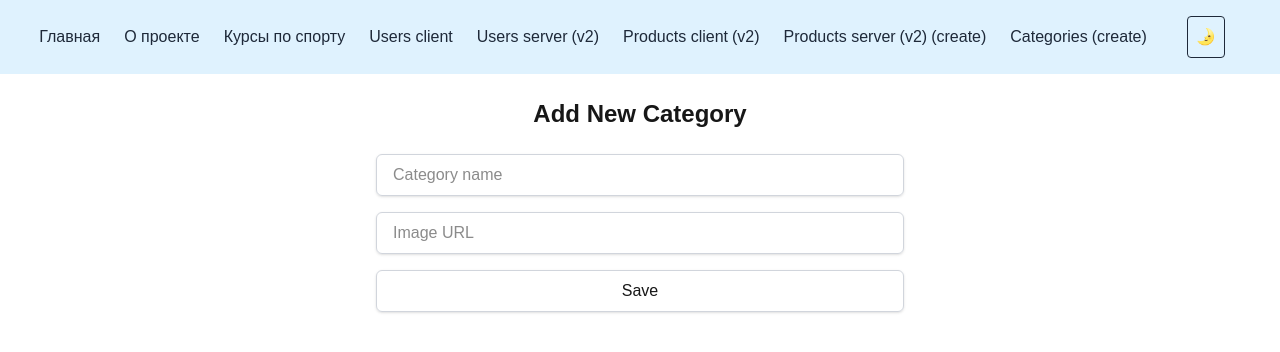
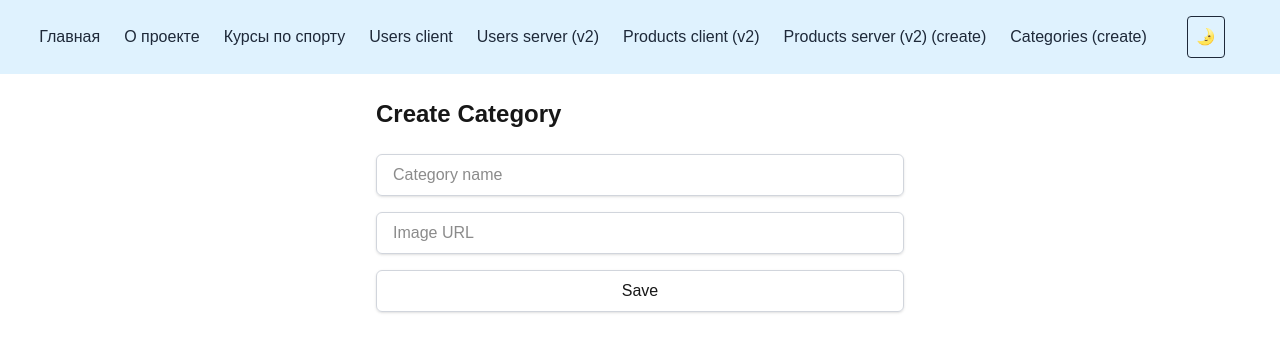
Before and after one commit to AIT-NEXTJS/NextJS-Auth, a Next.js app: page /categories/create in a window 1280 px wide. Shown: the top 352 px of the page. Built offline with nearby package versions, Linux system fonts and the light colour scheme.

Commit message:
add server-based create product page

```diff
--- a/src/app/categories/create/page.tsx
+++ b/src/app/categories/create/page.tsx
@@ -3,7 +3,7 @@
 export default function CreateCategory() {
 	return (
 		<div className='max-w-xl mx-auto p-6 bg-white rounded-xl'>
-			<h1 className='text-2xl font-bold text-center mb-6'>Add New Category</h1>
+			<h1 className='text-2xl font-bold  mb-6'>Create Category</h1>
 			<form action={createCategory} className='space-y-4'>
 				<input type='text' name='name' placeholder='Category name' className='w-full px-4 py-2 border border-gray-300 rounded-md shadow-sm focus:outline-none focus:ring focus:ring-blue-200' />
 				<input type='text' name='image' placeholder='Image URL' className='w-full px-4 py-2 border border-gray-300 rounded-md shadow-sm focus:outline-none focus:ring focus:ring-blue-200' />
```
